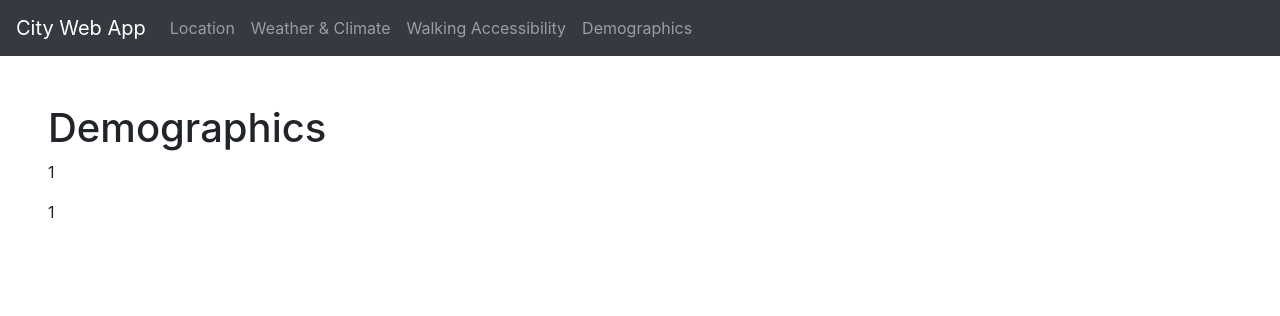
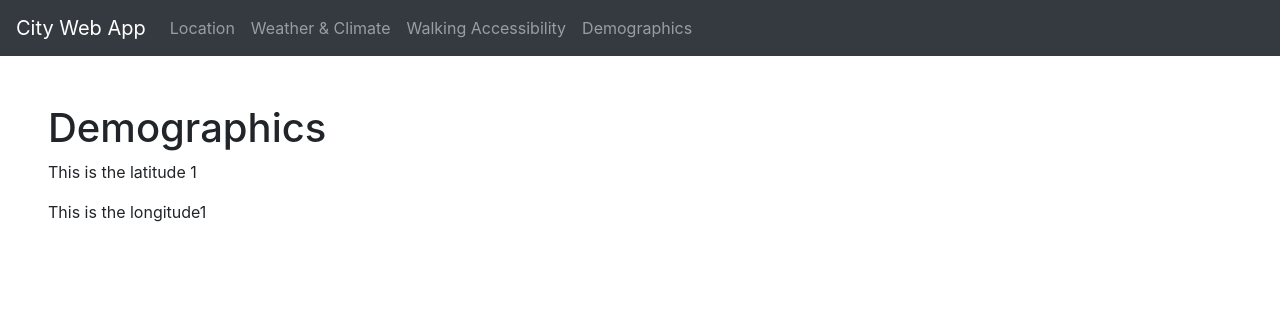
Before and after one commit to allenz3/city-web-app, a Flask app: page /demographics in a window 1280 px wide. Shown: the top 316 px of the page. Run offline with Flask 2, Linux system fonts and the light colour scheme; the visitor is signed in with stand-in values (Sample User, id 1); some libraries are stand-ins or nearby versions.

Commit message:
Updated the demographics.html

```diff
--- a/templates/demographics.html
+++ b/templates/demographics.html
@@ -2,7 +2,8 @@
 
 {% block content %}
 <h1>Demographics</h1>
-<p>{{lat}}</p>
-<p>{{long}}</p>
+<p>This is the latitude {{lat}}</p>
+
+<p>This is the longitude{{long}}</p>
 {% endblock %}
  <!-- THis is where the lat and long is stored -->
```
